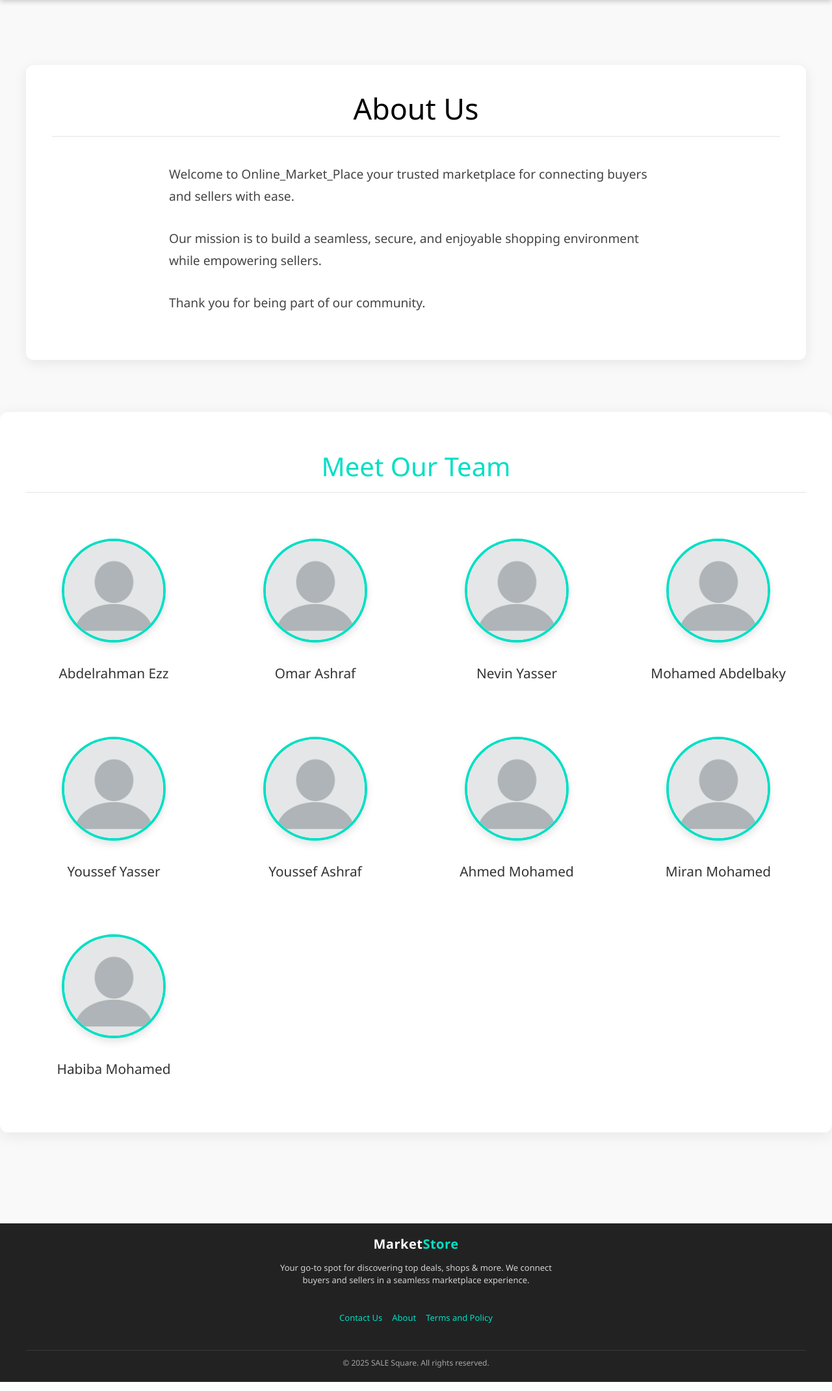
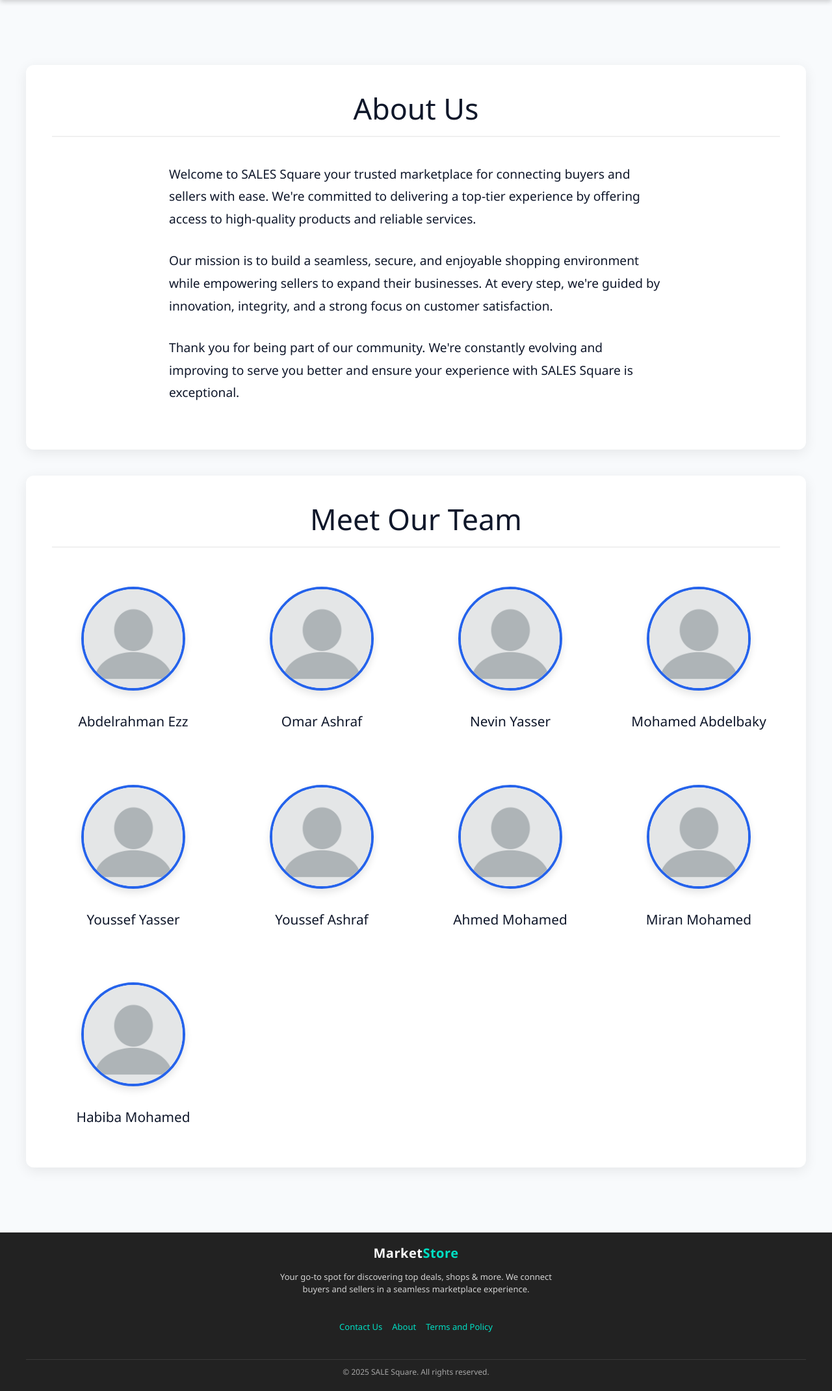
Before and after one commit to abdoezz1/Online_Market_Place, a Django app: template templates/core/about.html in a window 1280 px wide. Shown: the part 90-2231 px from the top of the page at 65% size. Run offline with Django 3.2, Linux system fonts and the light colour scheme; the template is opened without the code that fills it, so the values that code supplies are empty.

Commit message:
Update about.html

```diff
--- a/templates/core/about.html
+++ b/templates/core/about.html
@@ -1,112 +1,112 @@
 {% extends 'base.html' %}
 
 {% block navbar %}
-    {% if user is defined and user %}
+    {% if user %}
         {% include 'parts/navbarwithoutforms.html' %}
     {% else %}
         {% include 'parts/navbar.html' %}
     {% endif %}
 {% endblock %}
 
+{% block extra_css %}
+    <link rel="stylesheet" href="/static/css/Terms1.css">
+{% endblock %}
+
 {% block content %}
-
 <main class="about-wrapper">
-
-<link rel="stylesheet" href="/static/css/terms1.css">
-
     <style>
         /* About Page Styling */
         .about-wrapper {
-            padding: 60px 0; /* Increased external margin */
-            background-color: #f9f9f9;
+            padding: 60px 0;
+            background-color: #F8FAFC;
             min-height: 100vh;
         }
 
         .container {
             max-width: 1200px;
-            margin: 40px auto; /* Increased external margin */
-            padding: 40px; /* Increased internal padding */
-            background-color: white;
+            margin: 40px auto;
+            padding: 40px;
+            background-color: #FFFFFF;
             border-radius: 12px;
             box-shadow: 0 5px 20px rgba(0,0,0,0.08);
         }
 
         h1 {
-            color: #000000;
+            color: #0F172A;
             text-align: center;
-            margin-bottom: 40px; /* Increased margin */
-            font-size: 2.8rem; /* Slightly larger */
+            margin-bottom: 40px;
+            font-size: 2.8rem;
             padding-bottom: 15px;
             border-bottom: 2px solid #f0f0f0;
         }
 
         p {
-            font-size: 1.2rem; /* Slightly larger text */
-            line-height: 1.8; /* More breathing room */
-            color: #444;
-            margin-bottom: 30px; /* Increased margin */
+            font-size: 1.2rem;
+            line-height: 1.8;
+            color: #0F172A;
+            margin-bottom: 30px;
             max-width: 800px;
             margin-left: auto;
             margin-right: auto;
-            padding: 0 20px; /* Internal padding */
+            padding: 0 20px;
         }
 
         /* Team Section Styling */
         .team-section {
-            margin: 80px auto; /* Increased external margin */
-            padding: 60px 40px; /* Increased internal padding */
-            background-color: white;
+            margin: 80px auto;
+            padding: 60px 40px;
+            background-color: #FFFFFF;
             border-radius: 12px;
             box-shadow: 0 5px 25px rgba(0,0,0,0.08);
-            max-width: 1400px; /* Wider container */
+            max-width: 1400px;
         }
 
         .team-title {
-            color: #00dfc4;
-            margin-bottom: 50px; /* Increased margin */
+            color: #2563EB;
+            margin-bottom: 50px;
             font-size: 2.5rem;
             text-align: center;
         }
 
         .team-grid {
             display: grid;
-            grid-template-columns: repeat(auto-fill, minmax(220px, 1fr)); /* Wider cards */
-            gap: 40px; /* Increased gap */
+            grid-template-columns: repeat(auto-fill, minmax(220px, 1fr));
+            gap: 40px;
             justify-items: center;
         }
 
         .team-member {
             text-align: center;
             transition: transform 0.3s ease;
-            padding: 20px; /* Internal padding */
+            padding: 20px;
             border-radius: 10px;
         }
 
         .team-member:hover {
             transform: translateY(-8px);
-            box-shadow: 0 10px 25px rgba(0,223,196,0.15);
+            box-shadow: 0 10px 25px rgba(37,99,235,0.12);
         }
 
         .team-member img {
-            width: 160px; /* Larger images */
+            width: 160px;
             height: 160px;
             border-radius: 50%;
             object-fit: cover;
-            border: 4px solid #00dfc4; /* Thicker border */
-            margin-bottom: 20px; /* Increased margin */
+            border: 4px solid #2563EB;
+            margin-bottom: 20px;
             box-shadow: 0 6px 12px rgba(0,0,0,0.1);
         }
 
         .team-member h3 {
-            color: #333;
-            font-size: 1.3rem; /* Larger text */
-            margin: 15px 0 5px; /* Adjusted margins */
+            color: #0F172A;
+            font-size: 1.3rem;
+            margin: 15px 0 5px;
         }
 
         .team-member p {
             font-size: 1rem;
-            color: #666;
-            margin: 0 auto 10px; /* Adjusted margins */
+            color: #64748B;
+            margin: 0 auto 10px;
             padding: 0;
             max-width: 100%;
         }
@@ -153,25 +153,16 @@
 
     <div class="container">
       <h1>About Us</h1>
+      <p>Welcome to SALES Square  your trusted marketplace for connecting buyers and sellers with ease. We're committed to delivering a top-tier experience by offering access to high-quality products and reliable services.</p>
 
-    <p>
-        Welcome to Online_Market_Place your trusted marketplace for connecting buyers and sellers with ease.
-    </p>
+      <p>Our mission is to build a seamless, secure, and enjoyable shopping environment while empowering sellers to expand their businesses. At every step, we're guided by innovation, integrity, and a strong focus on customer satisfaction.</p>
 
-    <p>
-        Our mission is to build a seamless, secure, and enjoyable shopping environment while empowering sellers.
-    </p>
-
-    <p>
-        Thank you for being part of our community.
-    </p>
+      <p>Thank you for being part of our community. We're constantly evolving and improving to serve you better and ensure your experience with SALES Square is exceptional.</p>
     </div>
 
-<div class="container team-section">
-    <h1 class="team-title">Meet Our Team</h1>
-
+    <div class="container">
+      <h1>Meet Our Team</h1>
       <div class="team-grid">
-
         <div class="team-member">
             <img src="/static/profile_photos/defult_image.png" alt="Abdelrahman Ezz">
             <h3>Abdelrahman Ezz</h3>
@@ -219,7 +210,5 @@
 
       </div>
     </div>
-
 </main>
-
 {% endblock %}
```
Lines whose indentation alone changed are shown as unchanged.
